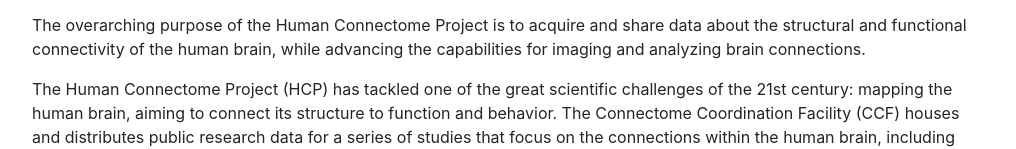
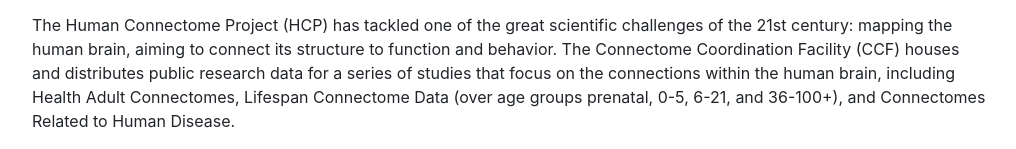
Before and after one commit to biomed-data-examples/biomed-data-examples.github.io, a website with bundled scripts: page index.html in a window 1280 px wide. Shown: the part 3198-3347 px from the top of the page, without its empty margins (128-1144 px from the left). Built offline with nearby package versions, Linux system fonts and the light colour scheme.

Commit message:
tweak to copy

```diff
--- a/index.html
+++ b/index.html
@@ -150,7 +150,6 @@
             </a>
           </div>
           <div>
-              <p>The overarching purpose of the Human Connectome Project is to acquire and share data about the structural and functional connectivity of the human brain, while advancing the capabilities for imaging and analyzing brain connections.</p>
               <p>The Human Connectome Project (HCP) has tackled one of the great scientific challenges of the 21st century: mapping the human brain, aiming to connect its structure to function and behavior. The Connectome Coordination Facility (CCF) houses and distributes public research data for a series of studies that focus on the connections within the human brain, including Health Adult Connectomes, Lifespan Connectome Data (over age groups prenatal, 0-5, 6-21, and 36-100+), and Connectomes Related to Human Disease.</p>
               <p><strong>Data type:</strong> Neuroimaging MRI (resting and activated states), electroencephalographic, magnetoencephalographic, behavioral, genomic, etc.</p>
           </div>
```
